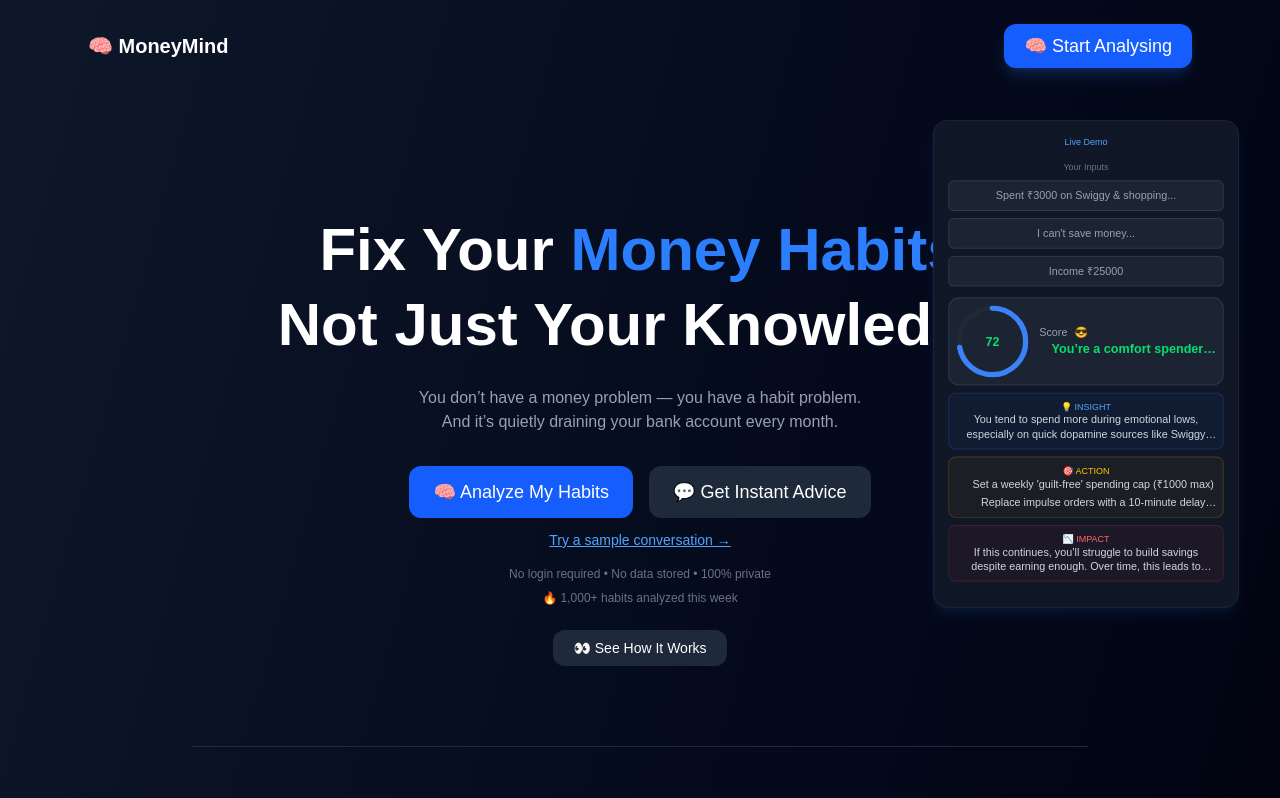
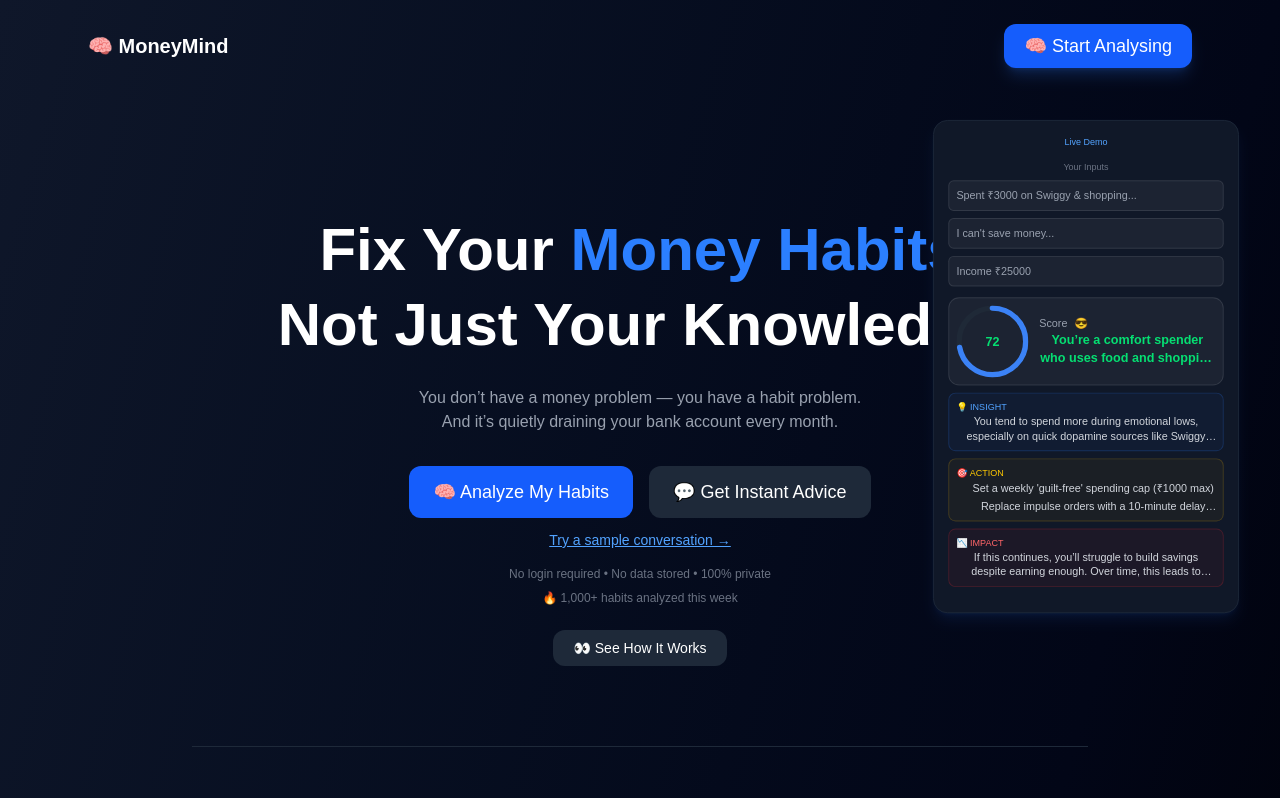
Before and after one commit to Edasgh/moneymind, a Next.js app: page / in a window 1280 px wide. Shown: the top 798 px of the page. Built offline with nearby package versions, Linux system fonts and the light colour scheme.

Commit message:
"modify text align in live analysis preview"

```diff
--- a/app/components/DemoAnalysis.tsx
+++ b/app/components/DemoAnalysis.tsx
@@ -84,7 +84,7 @@ function ScoreCardPreview({ score, result }: { score: number; result: any }) {
           <span>{getPersonalityEmoji()}</span>
         </div>
 
-        <p className={`text-sm font-semibold ${getColor()} line-clamp-1`}>
+        <p className={`text-sm font-semibold ${getColor()} whitespace-pre-wrap line-clamp-2`}>
           {result?.personality?.replace(/\n/g, " ").split(/[.!?]/)[0]}
         </p>
       </div>
@@ -168,7 +168,7 @@ export default function DemoAnalysis({
               return (
                 <div
                   key={i}
-                  className="p-2 rounded-md bg-white/5 border border-white/10 text-xs text-gray-400 min-h-8"
+                  className="p-2 rounded-md bg-white/5 border border-white/10 text-xs text-gray-400 min-h-8 text-left"
                 >
                   {text}
                   {text?.length !== inputs[i]?.length && (
@@ -206,7 +206,7 @@ export default function DemoAnalysis({
               initial={{ opacity: 0, y: 15 }}
               animate={{ opacity: 1, y: 0 }}
               transition={{ delay: 0.1 }}
-              className={`p-2 rounded-lg border ${sectionColors.insight.border} ${sectionColors.insight.bg}`}
+              className={`p-2 rounded-lg border flex flex-col justify-start items-start gap-0.5 ${sectionColors.insight.border} ${sectionColors.insight.bg}`}
             >
               <p className={`text-[10px] ${sectionColors.insight.title}`}>
                 💡 INSIGHT
@@ -219,7 +219,7 @@ export default function DemoAnalysis({
               initial={{ opacity: 0, y: 15 }}
               animate={{ opacity: 1, y: 0 }}
               transition={{ delay: 0.2 }}
-              className={`p-2 rounded-lg border ${sectionColors.fixes.border} ${sectionColors.fixes.bg}`}
+              className={`p-2 rounded-lg border flex flex-col justify-start items-start gap-0.5 ${sectionColors.fixes.border} ${sectionColors.fixes.bg}`}
             >
               <p className={`text-[10px] ${sectionColors.fixes.title}`}>
                 🎯 ACTION
@@ -242,7 +242,7 @@ export default function DemoAnalysis({
               initial={{ opacity: 0, y: 15 }}
               animate={{ opacity: 1, y: 0 }}
               transition={{ delay: 0.3 }}
-              className={`p-2 rounded-lg border ${sectionColors.impact.border} ${sectionColors.impact.bg}`}
+              className={`p-2 rounded-lg border flex flex-col justify-start items-start gap-0.5 ${sectionColors.impact.border} ${sectionColors.impact.bg}`}
             >
               <p className={`text-[10px] ${sectionColors.impact.title}`}>
                 📉 IMPACT
```
